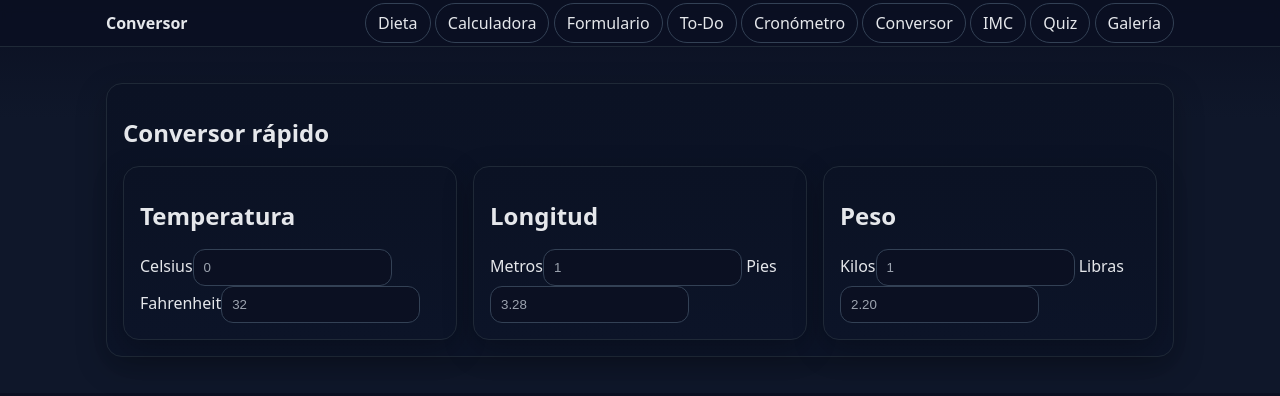
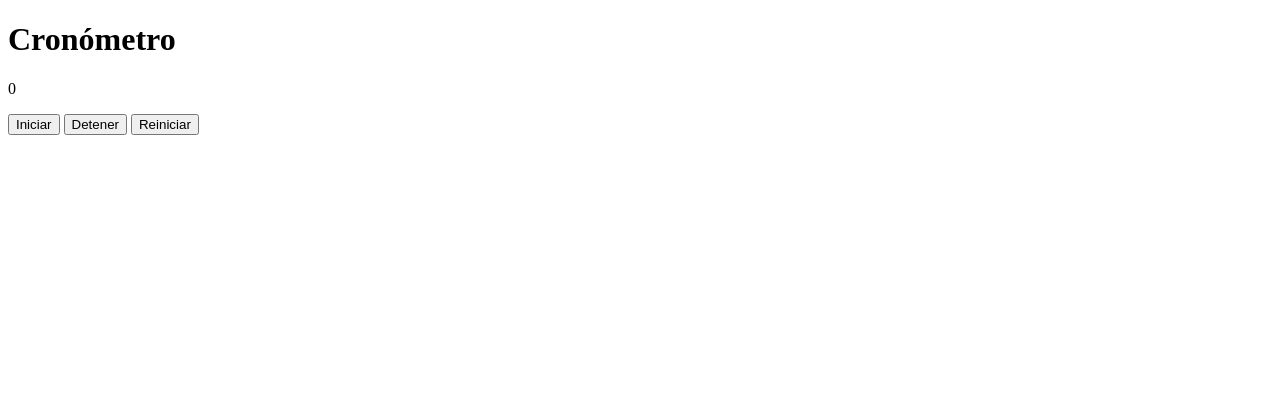
Before and after one commit to anallancy/HTML, a plain HTML site: page index5.html in a window 1280 px wide. Drawn offline with Linux system fonts and the light colour scheme.

Commit message:
Update index5.html

```diff
--- a/index5.html
+++ b/index5.html
@@ -1,72 +1,21 @@
 <!DOCTYPE html>
-<html lang="es"><head><meta charset="utf-8"/><meta name="viewport" content="width=device-width, initial-scale=1"/>
-<title>Conversor</title><style>
-  :root { --bg:#0f172a; --card:#111827; --text:#e5e7eb; --muted:#9ca3af; --accent:#22d3ee; --good:#22c55e; --bad:#ef4444;}
-  *{box-sizing:border-box}
-  body{margin:0;font-family:system-ui,-apple-system,Segoe UI,Roboto,Ubuntu,Inter,Helvetica,Arial,sans-serif;background:linear-gradient(180deg,#0b1022,#0f172a 30%);color:var(--text);}
-  header{position:sticky;top:0;background:#0b1022cc;border-bottom:1px solid #1f2937;backdrop-filter:blur(6px)}
-  nav{max-width:1100px;margin:auto;display:flex;gap:12px;align-items:center;justify-content:space-between;padding:12px 16px}
-  nav a, .btn{color:var(--text);text-decoration:none;padding:8px 12px;border:1px solid #334155;border-radius:999px;transition:.2s}
-  nav a:hover, .btn:hover{border-color:var(--accent);box-shadow:0 0 0 2px #22d3ee33}
-  main{max-width:1100px;margin:20px auto;padding:16px}
-  .card{background:linear-gradient(180deg,#0b1224,#0c1428);border:1px solid #1f2937;border-radius:16px;padding:16px;box-shadow:0 10px 30px #00000040}
-  h1,h2{line-height:1.1}
-  input,select,button,textarea{background:#0b1022;border:1px solid #334155;color:var(--text);padding:10px;border-radius:12px;outline:none}
-  input::placeholder,textarea::placeholder{color:var(--muted)}
-  button.btn{cursor:pointer}
-  .grid{display:grid;gap:16px}
-  .grid-2{grid-template-columns:repeat(2,minmax(0,1fr))}
-  .grid-3{grid-template-columns:repeat(3,minmax(0,1fr))}
-  @media (max-width:800px){.grid-2,.grid-3{grid-template-columns:1fr}}
-  .muted{color:var(--muted)}
-  table{width:100%;border-collapse:collapse}
-  th,td{border-bottom:1px solid #1f2937;padding:10px;text-align:left}
-  .kpi{display:flex;gap:12px;align-items:center}
-  .kpi b{font-size:1.25rem}
-</style></head>
+<html lang="es">
+<head>
+  <meta charset="UTF-8">
+  <title>Cronómetro</title>
+</head>
 <body>
-<header><nav><div><b>Conversor</b></div><div>
-    <a href="index.html">Dieta</a>
-    <a href="index1.html">Calculadora</a>
-    <a href="index2.html">Formulario</a>
-    <a href="index3.html">To‑Do</a>
-    <a href="index4.html">Cronómetro</a>
-    <a href="index5.html">Conversor</a>
-    <a href="index6.html">IMC</a>
-    <a href="index7.html">Quiz</a>
-    <a href="index8.html">Galería</a>
-</div></nav></header>
-<main class="grid">
-  <section class="card">
-    <h1>Conversor rápido</h1>
-    <div class="grid grid-3">
-      <div class="card">
-        <h2>Temperatura</h2>
-        <label>Celsius<input id="c" type="number" placeholder="0"/></label>
-        <label>Fahrenheit<input id="f" type="number" placeholder="32"/></label>
-      </div>
-      <div class="card">
-        <h2>Longitud</h2>
-        <label>Metros<input id="m" type="number" placeholder="1"/></label>
-        <label>Pies<input id="ft" type="number" placeholder="3.28"/></label>
-      </div>
-      <div class="card">
-        <h2>Peso</h2>
-        <label>Kilos<input id="kg" type="number" placeholder="1"/></label>
-        <label>Libras<input id="lb" type="number" placeholder="2.20"/></label>
-      </div>
-    </div>
-  </section>
-</main>
-<script>
-function link(a,b,fn){{
-  a.oninput=()=>{{ if(a._lock)return; b._lock=true; b.value = fn(parseFloat(a.value||0)); b._lock=false; }}
-}}
-const c=document.getElementById('c'), f=document.getElementById('f');
-link(c,f,v=> (v*9/5+32).toFixed(2)); link(f,c,v=> ((v-32)*5/9).toFixed(2));
-const m=document.getElementById('m'), ft=document.getElementById('ft');
-link(m,ft,v=> (v*3.28084).toFixed(3)); link(ft,m,v=> (v/3.28084).toFixed(3));
-const kg=document.getElementById('kg'), lb=document.getElementById('lb');
-link(kg,lb,v=> (v*2.20462).toFixed(3)); link(lb,kg,v=> (v/2.20462).toFixed(3));
-</script>
-</body></html>
+  <h1>Cronómetro</h1>
+  <p id="tiempo">0</p>
+  <button onclick="iniciar()">Iniciar</button>
+  <button onclick="detener()">Detener</button>
+  <button onclick="reiniciar()">Reiniciar</button>
+
+  <script>
+    let seg=0, intervalo;
+    function iniciar(){ intervalo=setInterval(()=>{seg++;document.getElementById("tiempo").innerText=seg;},1000);}
+    function detener(){ clearInterval(intervalo);}
+    function reiniciar(){ seg=0; document.getElementById("tiempo").innerText=0;}
+  </script>
+</body>
+</html>
```
